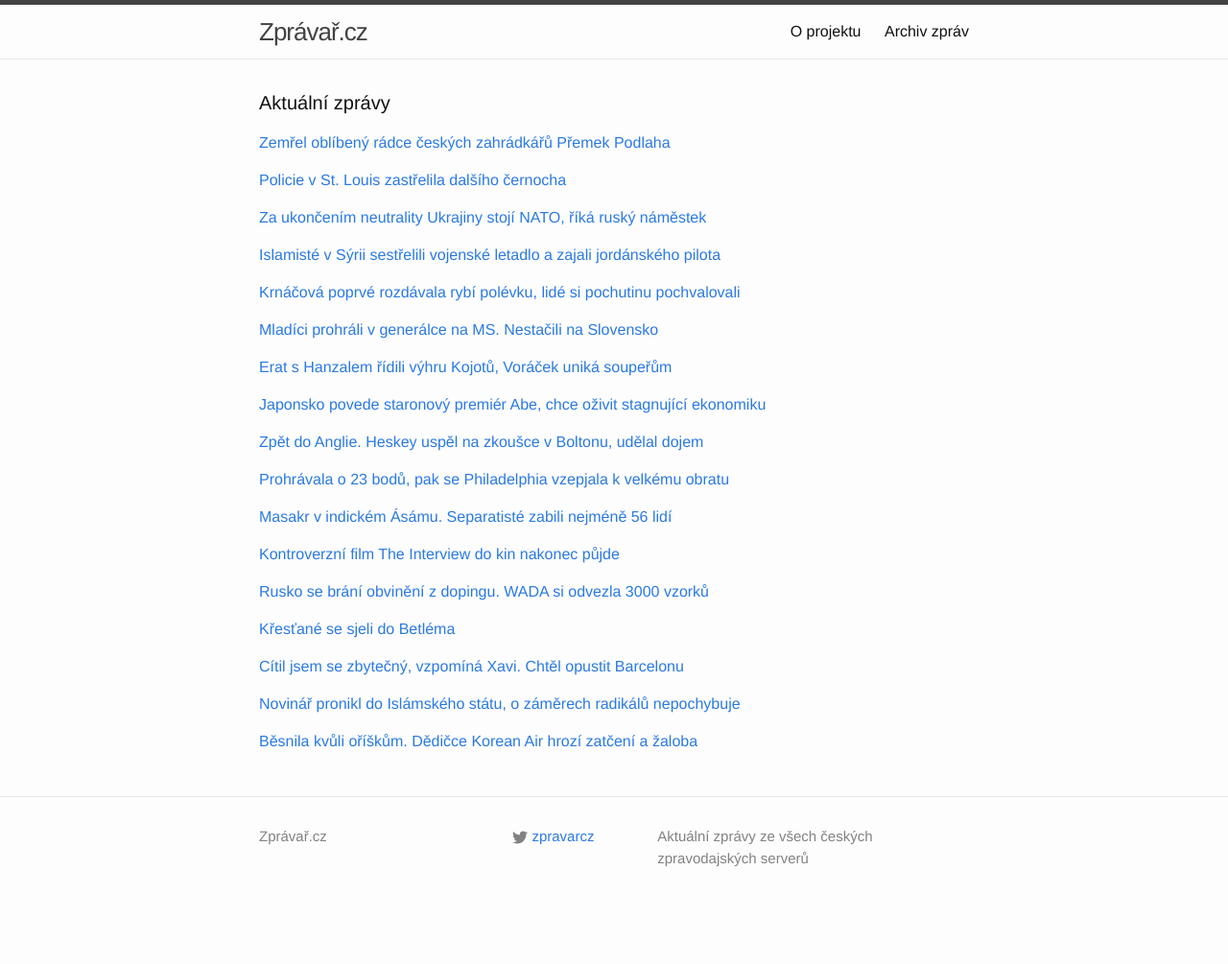
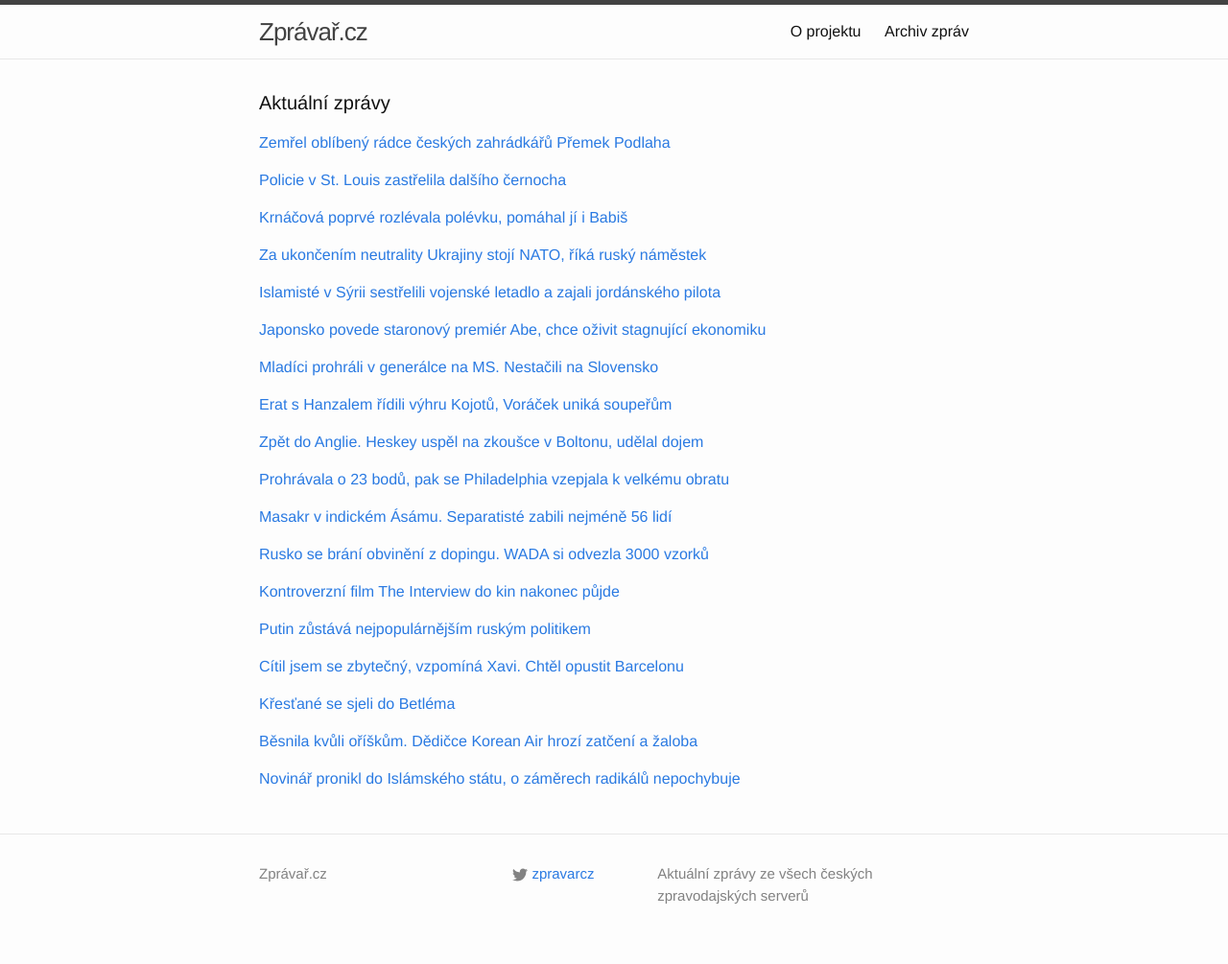
Before and after one commit to adliska/zpravar, a Jekyll site: the page built from index.html, in a window 1280 px wide. Shown: the whole page at 96% size. Built offline with Jekyll 4.4.1, drawn with Linux system fonts in a browser that asks for light colours; before the commit the page ends 966 px from its top, so only the background shows below that; some of the changed lines change nothing that is shown.

Commit message:
zpravar news update

```diff
--- a/index.html
+++ b/index.html
@@ -31,8 +31,19 @@ layout: default
 <li><a href=http://zpravy.idnes.cz/policie-v-st-louis-zastrelila-dalsiho-cernocha-fle-/zahranicni.aspx?c=A141224_100532_zahranicni_im>V St. Louis zastřelil policista dalšího černocha, mladík na něj mířil - zpravy.idnes.cz</a></li>
 <li><a href=http://www.ceskenoviny.cz/zpravy/zpravy/policie-na-predmesti-st-louis-zastrelila-dalsiho-cernocha/1162222>Policie na předměstí St. Louis zastřelila dalšího černocha - www.ceskenoviny.cz</a></li>
 </ul>
-</div><p><a href="javascript:;" onclick="toggle_visibility('zpravy2')">Za ukončením neutrality Ukrajiny stojí NATO, říká ruský náměstek</a></p>
+</div><p><a href="javascript:;" onclick="toggle_visibility('zpravy2')">Krnáčová poprvé rozlévala polévku, pomáhal jí i Babiš</a></p>
 <div id="zpravy2" style="display:none">
+<ul>
+<li><a href=http://www.ceskatelevize.cz/ct24/regiony/296375-krnacova-poprve-rozlevala-polevku-pomahal-ji-i-babis/>Krnáčová poprvé rozlévala polévku, pomáhal jí i Babiš - www.ceskatelevize.cz</a></li>
+<li><a href=http://praha.idnes.cz/rozlevani-rybi-polevky-praha-2014-dn4-/praha-zpravy.aspx?c=A141224_135344_praha-zpravy_hro>Krnáčová poprvé rozdávala rybí polévku, lidé si pochutinu pochvalovali - praha.idnes.cz</a></li>
+<li><a href=http://zpravy.e15.cz/domaci/udalosti/krnacova-poprve-rozlevala-rybi-polevku-pomahal-ji-i-babis-1148575>Krnáčová poprvé rozlévala rybí polévku, pomáhal jí i Babiš - zpravy.e15.cz</a></li>
+<li><a href=http://www.denik.cz/z_domova/babis-s-krnacovou-rozlevali-v-centru-prahy-polevku-staly-se-fronty-20141224.html>Babiš s Krnáčovou rozlévali v centru Prahy polévku. Stály se fronty - www.denik.cz</a></li>
+<li><a href=http://www.novinky.cz/domaci/357192-krnacova-s-babisem-nalevali-tradicni-rybi-polevku.html>Krnáčová s Babišem nalévali tradiční rybí polévku - www.novinky.cz</a></li>
+<li><a href=http://www.ceskenoviny.cz/zpravy/zpravy/na-rybi-polevku-od-prazske-primatorky-se-stala-fronta/1162244>Na rybí polévku od pražské primátorky se stála fronta - www.ceskenoviny.cz</a></li>
+<li><a href=http://www.ceskatelevize.cz/ct24/regiony/296375-krnacova-poprve-rozleva-polevku-pomaha-ji-i-ministr-financi/>Krnáčová poprvé rozlévá polévku, pomáhá jí i ministr financí - www.ceskatelevize.cz</a></li>
+</ul>
+</div><p><a href="javascript:;" onclick="toggle_visibility('zpravy3')">Za ukončením neutrality Ukrajiny stojí NATO, říká ruský náměstek</a></p>
+<div id="zpravy3" style="display:none">
 <ul>
 <li><a href=http://zpravy.idnes.cz/nato-ukrajina-moskva-neutralita-do0-/zahranicni.aspx?c=A141224_141359_zahranicni_hro>Za ukončením neutrality Ukrajiny stojí NATO, říká ruský náměstek - zpravy.idnes.cz</a></li>
 <li><a href=http://www.ceskatelevize.cz/ct24/ukrajinska-krize/296378-podle-moskvy-se-ukrajina-stava-jejim-vojenskym-rivalem/>Podle Moskvy se Ukrajina stává jejím vojenským rivalem - www.ceskatelevize.cz</a></li>
@@ -42,8 +53,8 @@ layout: default
 <li><a href=http://www.lidovky.cz/nato-prinutilo-ukrajinu-vzdat-se-neutrality-zni-z-moskvy-pnc-/zpravy-svet.aspx?c=A141224_115526_ln_zahranici_hm>NATO přinutilo Ukrajinu vzdát se neutrality, zní z Moskvy  - www.lidovky.cz</a></li>
 <li><a href=http://www.ceskenoviny.cz/zpravy/zpravy/nato-podle-moskvy-prinutilo-ukrajinu-vzdat-se-neutrality/1162225>NATO podle Moskvy přinutilo Ukrajinu vzdát se neutrality - www.ceskenoviny.cz</a></li>
 </ul>
-</div><p><a href="javascript:;" onclick="toggle_visibility('zpravy3')">Islamisté v Sýrii sestřelili vojenské letadlo a zajali jordánského pilota</a></p>
-<div id="zpravy3" style="display:none">
+</div><p><a href="javascript:;" onclick="toggle_visibility('zpravy4')">Islamisté v Sýrii sestřelili vojenské letadlo a zajali jordánského pilota</a></p>
+<div id="zpravy4" style="display:none">
 <ul>
 <li><a href=http://www.novinky.cz/zahranicni/blizky-a-stredni-vychod/357187-islamiste-v-syrii-sestrelili-vojenske-letadlo-a-zajali-jordanskeho-pilota.html>Islamisté v Sýrii sestřelili vojenské letadlo a zajali jordánského pilota - www.novinky.cz</a></li>
 <li><a href=http://www.ceskatelevize.cz/ct24/svet/296376-islamiste-zrejme-sestrelili-jordanske-letadlo-a-zajali-pilota/>Islamisté zřejmě sestřelili jordánské letadlo a zajali pilota - www.ceskatelevize.cz</a></li>
@@ -53,18 +64,17 @@ layout: default
 <li><a href=http://echo24.cz/a/iMUHq>'Sestřelili jsme letadlo a zajali pilota,' tvrdí islamisté v Sýrii - echo24.cz</a></li>
 <li><a href=http://www.ceskenoviny.cz/zpravy/zpravy/islamiste-v-syrii-sestrelili-vojenske-letadlo-zajali-pilota/1162216>Islamisté v Sýrii sestřelili vojenské letadlo, zajali pilota - www.ceskenoviny.cz</a></li>
 </ul>
-</div><p><a href="javascript:;" onclick="toggle_visibility('zpravy4')">Krnáčová poprvé rozdávala rybí polévku, lidé si pochutinu pochvalovali</a></p>
-<div id="zpravy4" style="display:none">
+</div><p><a href="javascript:;" onclick="toggle_visibility('zpravy5')">Japonsko povede staronový premiér Abe, chce oživit stagnující ekonomiku</a></p>
+<div id="zpravy5" style="display:none">
 <ul>
-<li><a href=http://praha.idnes.cz/rozlevani-rybi-polevky-praha-2014-dn4-/praha-zpravy.aspx?c=A141224_135344_praha-zpravy_hro>Krnáčová poprvé rozdávala rybí polévku, lidé si pochutinu pochvalovali - praha.idnes.cz</a></li>
-<li><a href=http://zpravy.e15.cz/domaci/udalosti/krnacova-poprve-rozlevala-rybi-polevku-pomahal-ji-i-babis-1148575>Krnáčová poprvé rozlévala rybí polévku, pomáhal jí i Babiš - zpravy.e15.cz</a></li>
-<li><a href=http://www.denik.cz/z_domova/babis-s-krnacovou-rozlevali-v-centru-prahy-polevku-staly-se-fronty-20141224.html>Babiš s Krnáčovou rozlévali v centru Prahy polévku. Stály se fronty - www.denik.cz</a></li>
-<li><a href=http://www.novinky.cz/domaci/357192-krnacova-s-babisem-nalevali-tradicni-rybi-polevku.html>Krnáčová s Babišem nalévali tradiční rybí polévku - www.novinky.cz</a></li>
-<li><a href=http://www.ceskenoviny.cz/zpravy/zpravy/na-rybi-polevku-od-prazske-primatorky-se-stala-fronta/1162244>Na rybí polévku od pražské primátorky se stála fronta - www.ceskenoviny.cz</a></li>
-<li><a href=http://www.ceskatelevize.cz/ct24/regiony/296375-krnacova-poprve-rozleva-polevku-pomaha-ji-i-ministr-financi/>Krnáčová poprvé rozlévá polévku, pomáhá jí i ministr financí - www.ceskatelevize.cz</a></li>
+<li><a href=http://zpravy.idnes.cz/japonsky-parlament-zvolil-premierem-sinzoa-abeho-fvb-/zahranicni.aspx?c=A141224_141602_zahranicni_im>Japonsko povede staronový premiér Abe, chce oživit stagnující ekonomiku - zpravy.idnes.cz</a></li>
+<li><a href=http://zpravy.e15.cz/zahranicni/politika/abe-obhajil-kreslo-premiera-slibuje-japonsku-rozsahle-reformy-1148546>Abe obhájil křeslo premiéra. Slibuje Japonsku rozsáhlé reformy - zpravy.e15.cz</a></li>
+<li><a href=http://www.ceskatelevize.cz/ct24/svet/296370-sinzo-abe-obhajil-kreslo-premiera-slibuje-oziveni-japonske-ekonomiky/>Šinzó Abe obhájil křeslo premiéra, slibuje oživení japonské ekonomiky - www.ceskatelevize.cz</a></li>
+<li><a href=http://zpravy.e15.cz/zahranicni/politika/abe-je-znovu-premierem-japonsko-zprovozni-jaderne-elektrarny-slibuje-1148546>Abe je znovu premiérem. Japonsko zprovozní jaderné elektrárny, slibuje - zpravy.e15.cz</a></li>
+<li><a href=http://www.ceskenoviny.cz/zpravy/zpravy/japonsky-parlament-zvolil-po-vyhranych-volbach-abeho-premierem/1162178>Japonský parlament zvolil po vyhraných volbách Abeho premiérem - www.ceskenoviny.cz</a></li>
 </ul>
-</div><p><a href="javascript:;" onclick="toggle_visibility('zpravy5')">Mladíci prohráli v generálce na MS. Nestačili na Slovensko</a></p>
-<div id="zpravy5" style="display:none">
+</div><p><a href="javascript:;" onclick="toggle_visibility('zpravy6')">Mladíci prohráli v generálce na MS. Nestačili na Slovensko</a></p>
+<div id="zpravy6" style="display:none">
 <ul>
 <li><a href=http://www.tyden.cz/rubriky/sport/hokej/mladici-prohrali-v-generalce-na-ms-nestacili-na-slovensko_328274.html>Mladíci prohráli v generálce na MS. Nestačili na Slovensko - www.tyden.cz</a></li>
 <li><a href=http://www.tyden.cz/rubriky/sport/hokej/mladici-prohrali-generalku-na-ms-nestacili-na-slovensko_328274.html>Mladíci prohráli generálku na MS. Nestačili na Slovensko - www.tyden.cz</a></li>
@@ -72,23 +82,14 @@ layout: default
 <li><a href=http://hokej.idnes.cz/cesti-hokejiste-do-20-let-prohrali-se-slovenskem-frv-/reprezentace.aspx?c=A141224_083654_reprezentace_ot>Mladí hokejisté dali Slovensku jediný gól a generálku prohráli - hokej.idnes.cz</a></li>
 <li><a href=http://sport.aktualne.cz/spatna-generalka-dvacitka-prohrala-v-kanade-se-slovaky/r~64b0032a8b3d11e4b98c002590604f2e/>Špatná generálka. Dvacítka prohrála v Kanadě se Slováky - sport.aktualne.cz</a></li>
 </ul>
-</div><p><a href="javascript:;" onclick="toggle_visibility('zpravy6')">Erat s Hanzalem řídili výhru Kojotů, Voráček uniká soupeřům</a></p>
-<div id="zpravy6" style="display:none">
+</div><p><a href="javascript:;" onclick="toggle_visibility('zpravy7')">Erat s Hanzalem řídili výhru Kojotů, Voráček uniká soupeřům</a></p>
+<div id="zpravy7" style="display:none">
 <ul>
 <li><a href=http://sport.aktualne.cz/erat-s-hanzalem-ridili-vyhru-kojotu-voracek-unika-souperum/r~02a50f2e8b3611e49fc3002590604f2e/>Erat s Hanzalem řídili výhru Kojotů, Voráček uniká soupeřům - sport.aktualne.cz</a></li>
 <li><a href=http://www.sportovninoviny.cz/zpravy/erat-a-hanzal-ridili-vyhru-arizony-po-2-mesicich-skoroval-krejci/1162181>Erat a Hanzal řídili výhru Arizony, po 2 měsících skóroval Krejčí - www.sportovninoviny.cz</a></li>
 <li><a href=http://www.denik.cz/hokej/erat-a-hanzal-ridili-vyhru-arizony-po-2-mesicich-skoroval-krejci-20141224.html>Erat a Hanzal byli u čtyř gólů Arizony, konečně skóroval i Krejčí - www.denik.cz</a></li>
 <li><a href=http://hokej.idnes.cz/skvely-voracek-byl-u-dvou-golu-dev-/nhl.aspx?c=A141224_073346_nhl_Mkr>Skvělý Voráček byl u dvou gólů, Palát a Hanzal přihráli dokonce na tři - hokej.idnes.cz</a></li>
 <li><a href=http://www.tyden.cz/rubriky/sport/hokej/nhl/erat-s-hanzalem-radili-v-edmontonu-arizone-zaridili-vyhru_328268.html>Erat s Hanzalem řádili v Edmontonu. Arizoně zařídili výhru - www.tyden.cz</a></li>
-</ul>
-</div><p><a href="javascript:;" onclick="toggle_visibility('zpravy7')">Japonsko povede staronový premiér Abe, chce oživit stagnující ekonomiku</a></p>
-<div id="zpravy7" style="display:none">
-<ul>
-<li><a href=http://zpravy.idnes.cz/japonsky-parlament-zvolil-premierem-sinzoa-abeho-fvb-/zahranicni.aspx?c=A141224_141602_zahranicni_im>Japonsko povede staronový premiér Abe, chce oživit stagnující ekonomiku - zpravy.idnes.cz</a></li>
-<li><a href=http://zpravy.e15.cz/zahranicni/politika/abe-obhajil-kreslo-premiera-slibuje-japonsku-rozsahle-reformy-1148546>Abe obhájil křeslo premiéra. Slibuje Japonsku rozsáhlé reformy - zpravy.e15.cz</a></li>
-<li><a href=http://www.ceskatelevize.cz/ct24/svet/296370-sinzo-abe-obhajil-kreslo-premiera-slibuje-oziveni-japonske-ekonomiky/>Šinzó Abe obhájil křeslo premiéra, slibuje oživení japonské ekonomiky - www.ceskatelevize.cz</a></li>
-<li><a href=http://zpravy.e15.cz/zahranicni/politika/abe-je-znovu-premierem-japonsko-zprovozni-jaderne-elektrarny-slibuje-1148546>Abe je znovu premiérem. Japonsko zprovozní jaderné elektrárny, slibuje - zpravy.e15.cz</a></li>
-<li><a href=http://www.ceskenoviny.cz/zpravy/zpravy/japonsky-parlament-zvolil-po-vyhranych-volbach-abeho-premierem/1162178>Japonský parlament zvolil po vyhraných volbách Abeho premiérem - www.ceskenoviny.cz</a></li>
 </ul>
 </div><p><a href="javascript:;" onclick="toggle_visibility('zpravy8')">Zpět do Anglie. Heskey uspěl na zkoušce v Boltonu, udělal dojem</a></p>
 <div id="zpravy8" style="display:none">
@@ -114,28 +115,29 @@ layout: default
 <li><a href=http://www.novinky.cz/zahranicni/svet/357182-kmenovi-separatiste-v-indickem-asamu-zabili-nejmene-56-lidi.html>Kmenoví separatisté v indickém Ásámu zabili nejméně 56 lidí  - www.novinky.cz</a></li>
 <li><a href=http://www.ceskenoviny.cz/zpravy/zpravy/kmenovi-separatiste-v-indickem-asamu-zabili-nejmene-56-lidi/1162176>Kmenoví separatisté v indickém Ásámu zabili nejméně 56 lidí - www.ceskenoviny.cz</a></li>
 </ul>
-</div><p><a href="javascript:;" onclick="toggle_visibility('zpravy11')">Kontroverzní film The Interview do kin nakonec půjde</a></p>
+</div><p><a href="javascript:;" onclick="toggle_visibility('zpravy11')">Rusko se brání obvinění z dopingu. WADA si odvezla 3000 vzorků</a></p>
 <div id="zpravy11" style="display:none">
+<ul>
+<li><a href=http://www.tyden.cz/rubriky/sport/ostatni-sporty/atletika/rusko-se-brani-obvineni-z-dopingu-wada-si-odvezla-3000-vzorku_328288.html>Rusko se brání obvinění z dopingu. WADA si odvezla 3000 vzorků - www.tyden.cz</a></li>
+<li><a href=http://sport.idnes.cz/podezreni-na-doping-v-rusku-dp0-/sporty.aspx?c=A141224_132331_sporty_ot>Světová antidopingová agentura si z Moskvy odvezla přes 3000 vzorků - sport.idnes.cz</a></li>
+<li><a href=http://www.denik.cz/atletika/dopovali-atleti-komise-byla-v-moskve-testem-projde-vic-nez-3000-vzorku-20141224.html>Dopovali atleti? Komise byla v Moskvě, testem projde víc než 3000 vzorků - www.denik.cz</a></li>
+<li><a href=http://www.sportovninoviny.cz/zpravy/wada-si-z-moskvy-odvezla-pres-3000-vzorku/1162243>WADA si z Moskvy odvezla přes 3000 vzorků - www.sportovninoviny.cz</a></li>
+</ul>
+</div><p><a href="javascript:;" onclick="toggle_visibility('zpravy12')">Kontroverzní film The Interview do kin nakonec půjde</a></p>
+<div id="zpravy12" style="display:none">
 <ul>
 <li><a href=http://echo24.cz/a/iY9ix>Kontroverzní film The Interview do kin nakonec půjde - echo24.cz</a></li>
 <li><a href=http://zahranicni.ihned.cz/amerika-usa/c1-63297560-interview-kim-cong-un-kldr-komunisticka-korea-severni-film-atentat>Stovky amerických kin promítnou film o atentátu na Kim Čong-una - zahranicni.ihned.cz</a></li>
 <li><a href=http://www.ceskenoviny.cz/zpravy/zpravy/parodii-na-severokorejskeho-vudce-promitne-na-200-americkych-kin/1162170>Parodii na severokorejského vůdce promítne na 200 amerických kin - www.ceskenoviny.cz</a></li>
 <li><a href=http://art.ihned.cz/film-a-televize/c1-63297360-the-interview-film-kina>Komedii o atentátu na lídra KLDR uvede přes 200 amerických kin - art.ihned.cz</a></li>
 </ul>
-</div><p><a href="javascript:;" onclick="toggle_visibility('zpravy12')">Rusko se brání obvinění z dopingu. WADA si odvezla 3000 vzorků</a></p>
-<div id="zpravy12" style="display:none">
-<ul>
-<li><a href=http://www.tyden.cz/rubriky/sport/ostatni-sporty/atletika/rusko-se-brani-obvineni-z-dopingu-wada-si-odvezla-3000-vzorku_328288.html>Rusko se brání obvinění z dopingu. WADA si odvezla 3000 vzorků - www.tyden.cz</a></li>
-<li><a href=http://sport.idnes.cz/podezreni-na-doping-v-rusku-dp0-/sporty.aspx?c=A141224_132331_sporty_ot>Světová antidopingová agentura si z Moskvy odvezla přes 3000 vzorků - sport.idnes.cz</a></li>
-<li><a href=http://www.denik.cz/atletika/dopovali-atleti-komise-byla-v-moskve-testem-projde-vic-nez-3000-vzorku-20141224.html>Dopovali atleti? Komise byla v Moskvě, testem projde víc než 3000 vzorků - www.denik.cz</a></li>
-<li><a href=http://www.sportovninoviny.cz/zpravy/wada-si-z-moskvy-odvezla-pres-3000-vzorku/1162243>WADA si z Moskvy odvezla přes 3000 vzorků - www.sportovninoviny.cz</a></li>
-</ul>
-</div><p><a href="javascript:;" onclick="toggle_visibility('zpravy13')">Křesťané se sjeli do Betléma</a></p>
+</div><p><a href="javascript:;" onclick="toggle_visibility('zpravy13')">Putin zůstává nejpopulárnějším ruským politikem </a></p>
 <div id="zpravy13" style="display:none">
 <ul>
-<li><a href=http://www.novinky.cz/zahranicni/blizky-a-stredni-vychod/357197-krestane-se-sjeli-do-betlema.html>Křesťané se sjeli do Betléma - www.novinky.cz</a></li>
-<li><a href=http://www.lidovky.cz/verici-z-celeho-sveta-dorazili-slavit-vanocni-svatky-do-betlema-pwi-/zpravy-svet.aspx?c=A141224_151527_ln_zahranici_mmu>Věřící z celého světa zamířili i přes násilnosti do palestinského Betléma  - www.lidovky.cz</a></li>
-<li><a href=http://www.ceskenoviny.cz/zpravy/zpravy/verici-z-celeho-sveta-dorazili-slavit-vanocni-svatky-do-betlema/1162259>Věřící z celého světa dorazili slavit vánoční svátky do Betléma - www.ceskenoviny.cz</a></li>
+<li><a href=http://www.novinky.cz/zahranicni/evropa/357196-putin-zustava-nejpopularnejsim-ruskym-politikem.html>Putin zůstává nejpopulárnějším ruským politikem  - www.novinky.cz</a></li>
+<li><a href=http://zahranicni.ihned.cz/c1-63298410-putin-se-stal-v-rusku-po-jedenacte-za-sebou-politikem-roku-hlas-mu-dalo-70-procent-oslovenych>Putin se stal v Rusku po jedenácté za sebou politikem roku. Hlas mu dalo 70 procent oslovených - zahranicni.ihned.cz</a></li>
+<li><a href=http://zpravy.idnes.cz/putin-politik-roku-2014-rusko-dp6-/zahranicni.aspx?c=A141224_152224_zahranicni_hro>Putin si v Rusku drží kult osobnosti, pojedenácté se stal politikem roku - zpravy.idnes.cz</a></li>
+<li><a href=http://www.ceskenoviny.cz/zpravy/zpravy/putin-se-stal-v-rusku-po-jedenacte-za-sebou-politikem-roku/1162260>Putin se stal v Rusku po jedenácté za sebou politikem roku - www.ceskenoviny.cz</a></li>
 </ul>
 </div><p><a href="javascript:;" onclick="toggle_visibility('zpravy14')">Cítil jsem se zbytečný, vzpomíná Xavi. Chtěl opustit Barcelonu</a></p>
 <div id="zpravy14" style="display:none">
@@ -144,12 +146,12 @@ layout: default
 <li><a href=http://www.denik.cz/fotbal/xavi-pry-nebyl-v-barcelone-stastny-a-tvrdi-uz-jsem-mel-v-lete-sbaleno-20141224.html>Xavi prý nebyl v Barceloně šťastný a tvrdí: Už jsem měl v létě sbaleno - www.denik.cz</a></li>
 <li><a href=http://www.tyden.cz/rubriky/sport/fotbal/zahranicni-souteze/xavi-mel-zajeci-umysly-chtel-prestoupit-z-barcy-do-new-yorku_328283.html>Xavi měl zaječí úmysly. Chtěl přestoupit z Barcy do New Yorku - www.tyden.cz</a></li>
 </ul>
-</div><p><a href="javascript:;" onclick="toggle_visibility('zpravy15')">Novinář pronikl do Islámského státu, o záměrech radikálů nepochybuje</a></p>
+</div><p><a href="javascript:;" onclick="toggle_visibility('zpravy15')">Křesťané se sjeli do Betléma</a></p>
 <div id="zpravy15" style="display:none">
 <ul>
-<li><a href=http://zpravy.e15.cz/zahranicni/udalosti/novinar-pronikl-do-islamskeho-statu-o-zamerech-radikalu-nepochybuje-1148556>Novinář pronikl do Islámského státu, o záměrech radikálů nepochybuje - zpravy.e15.cz</a></li>
-<li><a href=http://zpravy.e15.cz/zahranicni/udalosti/novinar-se-dostal-do-srdce-islamskeho-statu-o-zamerech-radikalu-nepochybuje-1148556>Novinář se dostal do srdce Islámského státu, o záměrech radikálů nepochybuje - zpravy.e15.cz</a></li>
-<li><a href=http://www.tyden.cz/rubriky/zahranici/asie-a-oceanie/muslimove-z-is-pripravuji-nejvetsi-nabozenskou-cistku_328216.html>Muslimové z IS připravují největší náboženskou čistku - www.tyden.cz</a></li>
+<li><a href=http://www.novinky.cz/zahranicni/blizky-a-stredni-vychod/357197-krestane-se-sjeli-do-betlema.html>Křesťané se sjeli do Betléma - www.novinky.cz</a></li>
+<li><a href=http://www.lidovky.cz/verici-z-celeho-sveta-dorazili-slavit-vanocni-svatky-do-betlema-pwi-/zpravy-svet.aspx?c=A141224_151527_ln_zahranici_mmu>Věřící z celého světa zamířili i přes násilnosti do palestinského Betléma  - www.lidovky.cz</a></li>
+<li><a href=http://www.ceskenoviny.cz/zpravy/zpravy/verici-z-celeho-sveta-dorazili-slavit-vanocni-svatky-do-betlema/1162259>Věřící z celého světa dorazili slavit vánoční svátky do Betléma - www.ceskenoviny.cz</a></li>
 </ul>
 </div><p><a href="javascript:;" onclick="toggle_visibility('zpravy16')">Běsnila kvůli oříškům. Dědičce Korean Air hrozí zatčení a žaloba </a></p>
 <div id="zpravy16" style="display:none">
@@ -158,4 +160,11 @@ layout: default
 <li><a href=http://zpravy.aktualne.cz/zahranici/dedicce-korean-air-hrozi-kvuli-skandalu-s-orisky-zatceni/r~be8c19ce8b6011e4a7d8002590604f2e/>Dědičce Korean Air hrozí kvůli skandálu s oříšky zatčení - zpravy.aktualne.cz</a></li>
 <li><a href=http://www.ceskenoviny.cz/zpravy/zpravy/dedicce-korean-air-hrozi-kvuli-skandalu-s-orisky-zatceni-a-zaloba/1162239>Dědičce Korean Air hrozí kvůli skandálu s oříšky zatčení a žaloba - www.ceskenoviny.cz</a></li>
 </ul>
+</div><p><a href="javascript:;" onclick="toggle_visibility('zpravy17')">Novinář pronikl do Islámského státu, o záměrech radikálů nepochybuje</a></p>
+<div id="zpravy17" style="display:none">
+<ul>
+<li><a href=http://zpravy.e15.cz/zahranicni/udalosti/novinar-pronikl-do-islamskeho-statu-o-zamerech-radikalu-nepochybuje-1148556>Novinář pronikl do Islámského státu, o záměrech radikálů nepochybuje - zpravy.e15.cz</a></li>
+<li><a href=http://zpravy.e15.cz/zahranicni/udalosti/novinar-se-dostal-do-srdce-islamskeho-statu-o-zamerech-radikalu-nepochybuje-1148556>Novinář se dostal do srdce Islámského státu, o záměrech radikálů nepochybuje - zpravy.e15.cz</a></li>
+<li><a href=http://www.tyden.cz/rubriky/zahranici/asie-a-oceanie/muslimove-z-is-pripravuji-nejvetsi-nabozenskou-cistku_328216.html>Muslimové z IS připravují největší náboženskou čistku - www.tyden.cz</a></li>
+</ul>
 </div></div>
```
